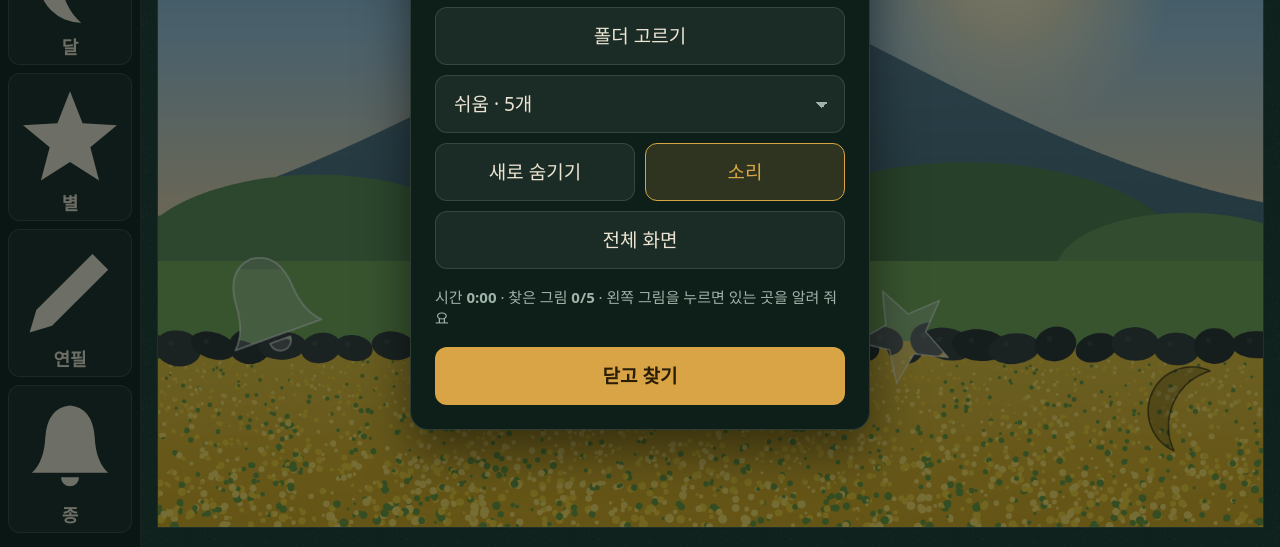
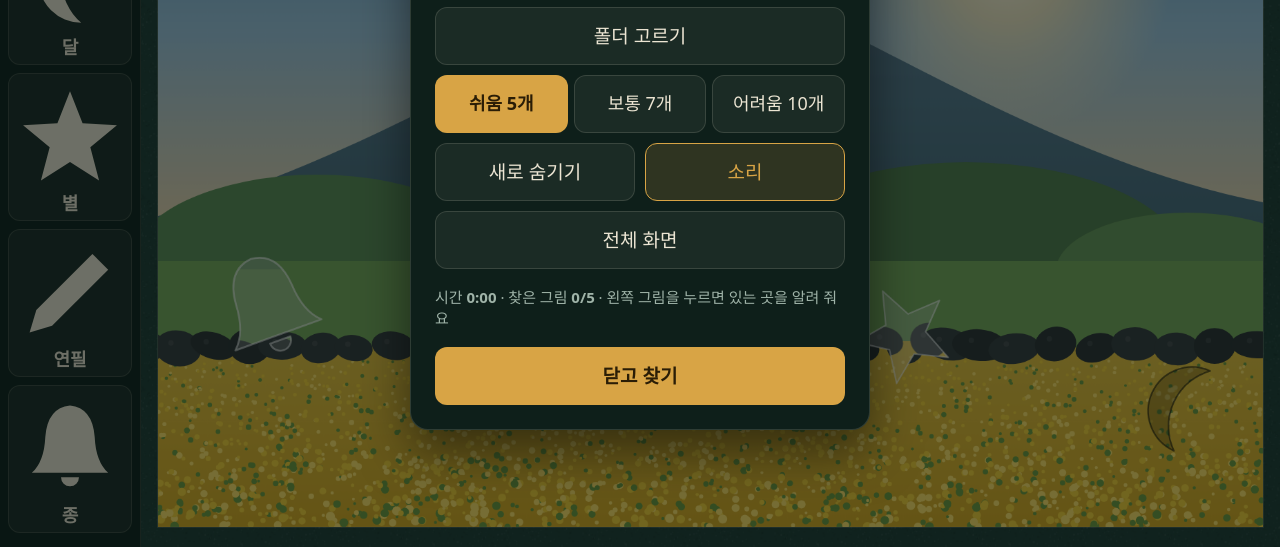
Before and after one commit to angfang780-ops/hidden-picture, a plain HTML site: page index.html in a window 1280 px wide. Both pictures are taken after a click on the button "설정". Shown: the part 253-800 px from the top of the page. Drawn offline with Linux system fonts and the light colour scheme; a web font is replaced by a local one.

Commit message:
숨은그림 업데이트 2026-10-29 11:37

```diff
--- a/index.html
+++ b/index.html
@@ -56,6 +56,10 @@
     background-image:linear-gradient(45deg,transparent 50%,var(--ink-dim) 50%),linear-gradient(135deg,var(--ink-dim) 50%,transparent 50%);
     background-position:calc(100% - 22px) 26px,calc(100% - 16px) 26px;background-size:6px 6px;background-repeat:no-repeat;background-color:var(--chip)}
   .sel option{background:var(--bar);color:var(--ink)}
+  /* 난이도는 앱 안의 버튼으로 고른다 — 기기 기본 선택 창(select)은 돌린 화면을 따라 돌지 않아 세로로 크게 뜬다 */
+  .seg{display:flex;align-items:center;gap:6px}
+  .seg .btn{flex:1 1 0;min-width:0;min-height:58px;padding:0 4px;font-size:18px}
+  .seg .btn[aria-pressed="true"]{background:var(--brass);color:var(--brass-ink);border-color:transparent;font-weight:700}
   .vh{position:absolute;width:1px;height:1px;overflow:hidden;clip:rect(0 0 0 0);white-space:nowrap}
   .stage{position:absolute;inset:0}
   #board{position:absolute;inset:0;width:100%;height:100%;display:block;touch-action:none}
@@ -125,11 +129,11 @@
               <button id="albumClear" class="btn" type="button">묶음 비우기</button>
             </div>
           </div>
-          <select id="level" class="sel wide" aria-label="난이도">
-            <option value="1">쉬움 · 5개</option>
-            <option value="2">보통 · 7개</option>
-            <option value="3">어려움 · 10개</option>
-          </select>
+          <div id="level" class="seg wide" role="group" aria-label="난이도">
+            <button class="btn" type="button" data-v="1" aria-pressed="true">쉬움 5개</button>
+            <button class="btn" type="button" data-v="2" aria-pressed="false">보통 7개</button>
+            <button class="btn" type="button" data-v="3" aria-pressed="false">어려움 10개</button>
+          </div>
           <button id="again" class="btn" type="button">새로 숨기기</button>
           <button id="sound" class="btn" type="button" aria-pressed="true">소리</button>
           <button id="full" class="btn wide" type="button">전체 화면</button>
@@ -295,7 +299,8 @@
     build(img, level, sample, dataURL, null);
     $('#menu').hidden = true;
   }
-  const level = () => +$('#level').value;
+  const level = () => { const b = $('#level [aria-pressed="true"]'); return b ? +b.dataset.v : 1; };
+  function syncLevel(v){ for (const b of $('#level').querySelectorAll('[data-v]')) b.setAttribute('aria-pressed', +b.dataset.v === v ? 'true' : 'false'); }
   const foundN = () => G.objs.filter(o => o.f).length;
 
   function finish(){
@@ -494,7 +499,7 @@
     let st = null;
     try { st = JSON.parse(store.get(KEY) || 'null'); } catch(e){}
     const ok = st && st.v === 1 && LEVELS[st.level] && Array.isArray(st.objs) && st.objs.length && st.objs.every(o => SHAPES[o.t]);
-    if (ok) $('#level').value = String(st.level);
+    if (ok) syncLevel(st.level);
     if (ok && st.sample){ build(sampleImage(), st.level, true, null, st); return; }
     if (ok && st.img){
       const im = new Image();
@@ -718,7 +723,7 @@
     $('#pc').textContent = `${foundN()}/${G.objs.length}`;
   }
   function syncUI(){
-    $('#level').value = String(G.level);
+    syncLevel(G.level);
     $('#done').hidden = !(G.done && showDone);
     $('#dTm').textContent = fmt(G.elapsed);
     $('#dPc').textContent = `${G.objs.length}개`;
@@ -764,7 +769,12 @@
     clearTimeout(clrT); clr.dataset.armed = '0'; clr.textContent = '묶음 비우기';
     clearAlbum();
   });
-  $('#level').addEventListener('change', e => { if (G) newGame(G.base, +e.target.value, G.sample, G.dataURL); });
+  $('#level').addEventListener('click', e => {
+    const b = e.target.closest('[data-v]');
+    if (!b || !G || +b.dataset.v === G.level) return;
+    syncLevel(+b.dataset.v);
+    newGame(G.base, +b.dataset.v, G.sample, G.dataURL);
+  });
   $('#sound').addEventListener('click', e => { soundOn = !soundOn; toggle(e.currentTarget, soundOn); if (soundOn){ wakeAudio(); beep(660, .08); } });
   const again = $('#again');
   let armT = 0;
--- a/sw.js
+++ b/sw.js
@@ -1,5 +1,5 @@
 // 오프라인에서도 열리도록 앱 파일을 저장해 두고, 인터넷이 되면 새 버전으로 갱신한다.
-const CACHE = 'hidden-picture-v1';
+const CACHE = 'hidden-picture-v2';
 const FILES = ['./', './index.html', './manifest.webmanifest', './icon-192.png', './icon-512.png', './icon-maskable-512.png'];
 
 self.addEventListener('install', e => {
```
